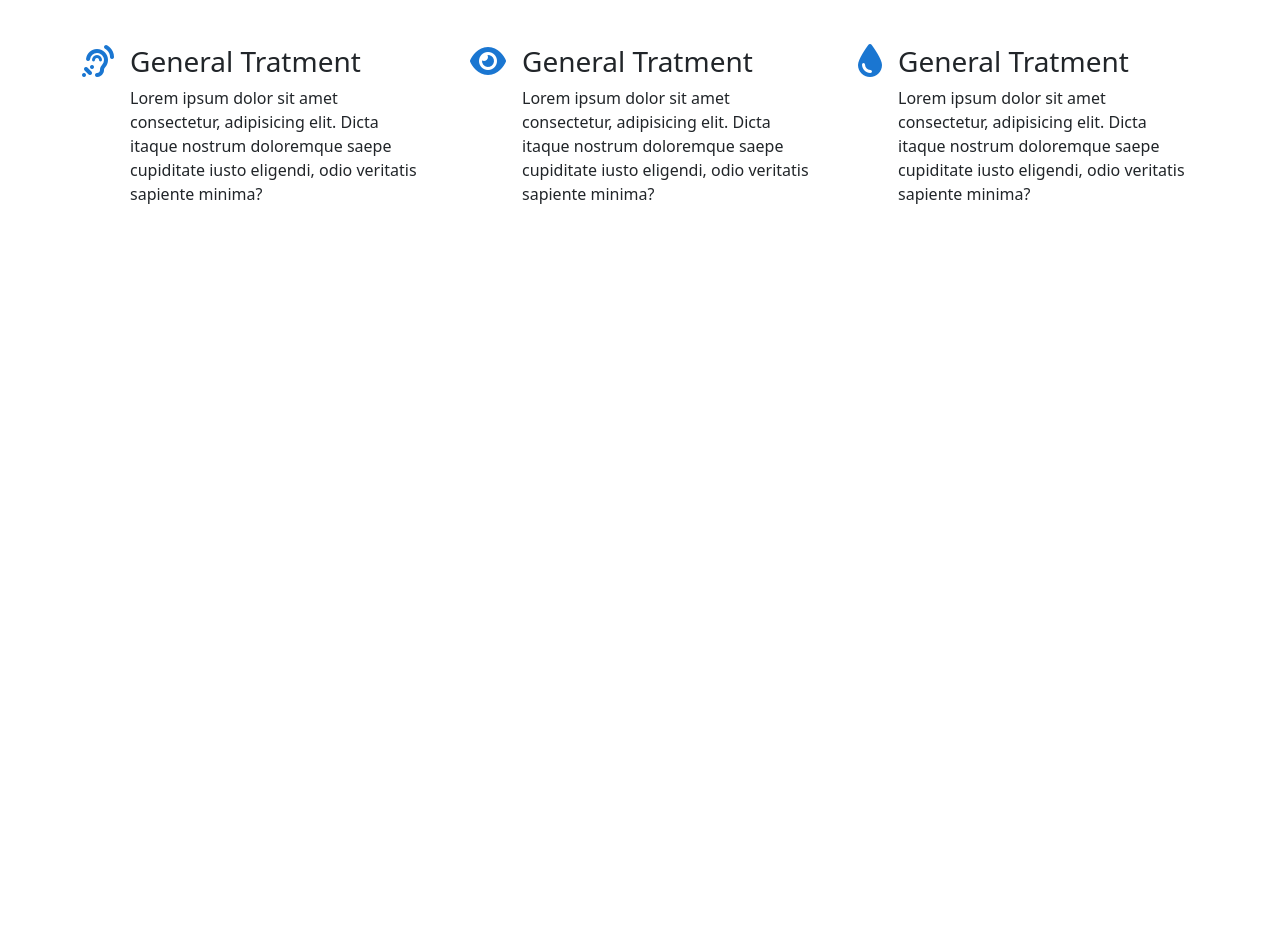
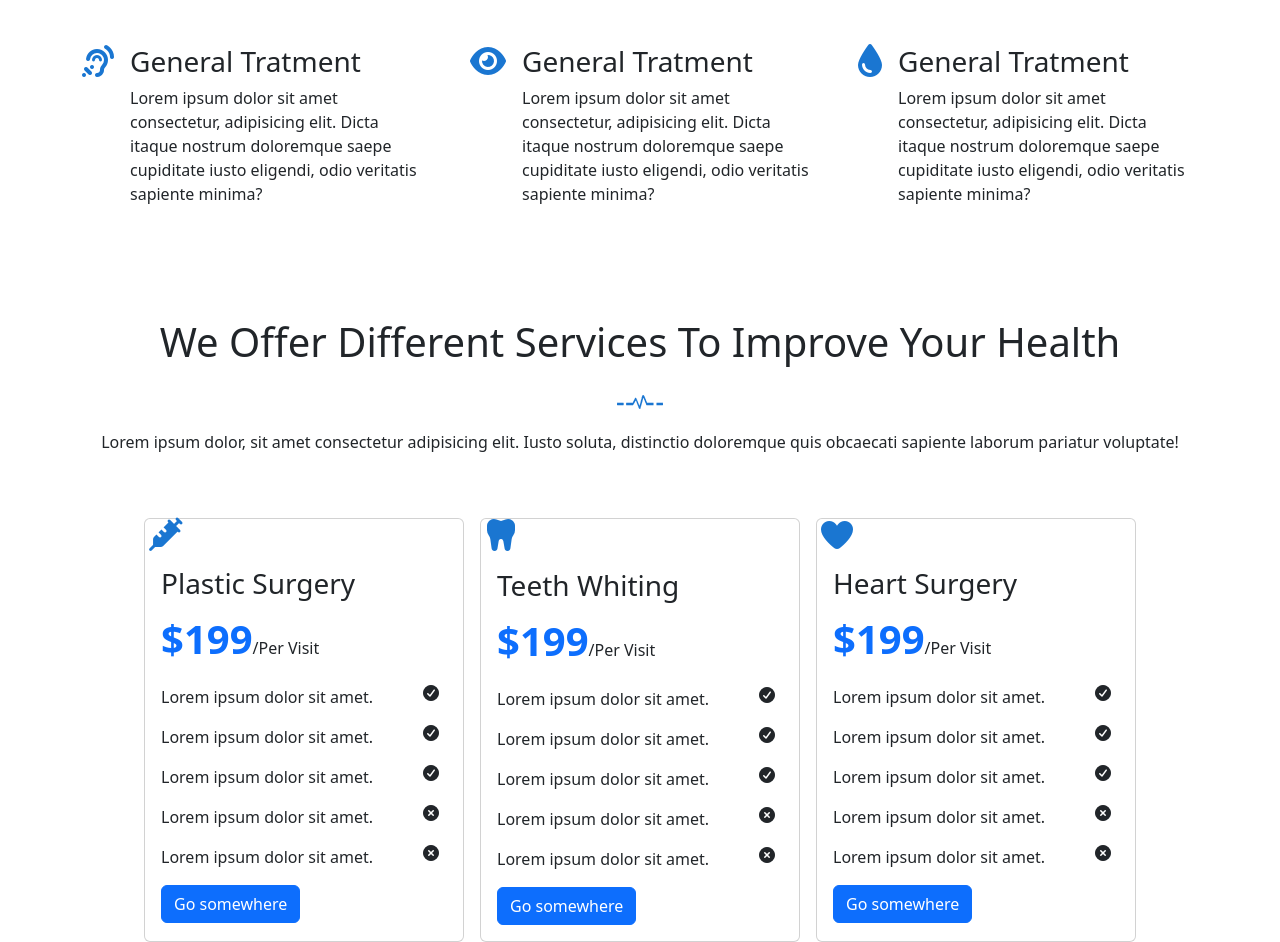
Before and after one commit to nejmaouiimane/project-final-imane-nejmaoui, a plain HTML site: page index.html in a window 1280 px wide. Shown: the part 3673-4615 px from the top of the page. Before the commit the page ends 3943 px from the top, so only its background shows below. Drawn offline with nearby package versions, Linux system fonts and the light colour scheme.

Commit message:
cards of prices

```diff
--- a/index.html
+++ b/index.html
@@ -294,7 +294,6 @@
     <!-- carousel test -->
 
     <!-- text -->
-    <section>
 
     <!-- full bootstrap part -->
     <div class="section6 d-lg-flex flex-lg-column ">
@@ -358,8 +357,107 @@
                     </div>
                 </div>
             </div>
+        </div>
+    </div>
+    <!-- card section -->
+    <div class="container  w-100">
+        <div class="div1 d-lg-flex align-content-lg-center flex-lg-column align-items-lg-center py-5 gap-3">
+            <h1 class="text-lg-center">We Offer Different Services To Improve Your Health</h1>
+            <img src="./public/img/section-img.png" alt="">
+            <p class="text-lg-center">Lorem ipsum dolor, sit amet consectetur adipisicing elit. Iusto soluta,
+                distinctio doloremque quis
+                obcaecati sapiente laborum pariatur voluptate!</p>
+        </div>
+        <div class="cardss justify-content-lg-center gap-lg-3 d-lg-flex">
+            <div class="card" style="width: 20rem; ">
+                <i class="fa-solid fa-syringe align-items-lg-center fs-2 text-bleu"></i>
+                <div class="card-body">
+                    <h3 class="card-title">Plastic Surgery</h3>
+                    <p><span class="fw-bold text-primary fs-1">$199</span>/Per Visit </p>
+
+                    <div class="d-lg-flex gap-lg-5 align-self-lg-center">
+                        <p>Lorem ipsum dolor sit amet.</p>
+                        <i class="fa-solid fa-circle-check"></i>
+                    </div>
+                    <div class="d-lg-flex gap-lg-5 align-self-lg-center">
+                        <p>Lorem ipsum dolor sit amet.</p>
+                        <i class="fa-solid fa-circle-check"></i>
+                    </div>
+                    <div class="d-lg-flex gap-lg-5 align-self-lg-center">
+                        <p>Lorem ipsum dolor sit amet.</p>
+                        <i class="fa-solid fa-circle-check"></i>
+                    </div>
+                    <div class="d-lg-flex gap-lg-5 align-self-lg-center">
+                        <p>Lorem ipsum dolor sit amet.</p>
+                        <i class="fa-solid fa-circle-xmark"></i>
+                    </div>
+                    <div class="d-lg-flex gap-lg-5 align-self-lg-center">
+                        <p>Lorem ipsum dolor sit amet.</p>
+                        <i class="fa-solid fa-circle-xmark"></i>
+                    </div>
+                    <a href="#" class="btn btn-primary">Go somewhere</a>
+                </div>
+            </div>
+            <div class="card" style="width: 20rem;">
+                <div class=""><i class="fa-solid fa-tooth align-items-lg-center fs-2 text-bleu"></i></div>
+
+                <div class="card-body">
+                    <h3 class="card-title">Teeth Whiting</h3>
+                    <p><span class="fw-bold text-primary fs-1">$199</span>/Per Visit </p>
+                    <div class="d-lg-flex gap-lg-5 align-self-lg-center">
+                        <p>Lorem ipsum dolor sit amet.</p>
+                        <i class="fa-solid fa-circle-check"></i>
+                    </div>
+                    <div class="d-lg-flex gap-lg-5 align-self-lg-center">
+                        <p>Lorem ipsum dolor sit amet.</p>
+                        <i class="fa-solid fa-circle-check"></i>
+                    </div>
+                    <div class="d-lg-flex gap-lg-5 align-self-lg-center">
+                        <p>Lorem ipsum dolor sit amet.</p>
+                        <i class="fa-solid fa-circle-check"></i>
+                    </div>
+                    <div class="d-lg-flex gap-lg-5 align-self-lg-center">
+                        <p>Lorem ipsum dolor sit amet.</p>
+                        <i class="fa-solid fa-circle-xmark"></i>
+                    </div>
+                    <div class="d-lg-flex gap-lg-5 align-self-lg-center">
+                        <p>Lorem ipsum dolor sit amet.</p>
+                        <i class="fa-solid fa-circle-xmark"></i>
+                    </div>
+                    <a href="#" class="btn btn-primary">Go somewhere</a>
+                </div>
+            </div>
+            <div class="card" style="width: 20rem;">
+                <i class="fa-solid fa-heart fs-2 text-bleu"></i>
+                <div class="card-body">
+                    <h3 class="card-title">Heart Surgery</h3>
+                    <p><span class="fw-bold text-primary fs-1">$199</span>/Per Visit </p>
+                    <div class="d-lg-flex gap-lg-5 align-self-lg-center">
+                        <p>Lorem ipsum dolor sit amet.</p>
+                        <i class="fa-solid fa-circle-check"></i>
+                    </div>
+                    <div class="d-lg-flex gap-lg-5 align-self-lg-center">
+                        <p>Lorem ipsum dolor sit amet.</p>
+                        <i class="fa-solid fa-circle-check"></i>
+                    </div>
+                    <div class="d-lg-flex gap-lg-5 align-self-lg-center">
+                        <p>Lorem ipsum dolor sit amet.</p>
+                        <i class="fa-solid fa-circle-check"></i>
+                    </div>
+                    <div class="d-lg-flex gap-lg-5 align-self-lg-center">
+                        <p>Lorem ipsum dolor sit amet.</p>
+                        <i class="fa-solid fa-circle-xmark"></i>
+                    </div>
+                    <div class="d-lg-flex gap-lg-5 align-self-lg-center">
+                        <p>Lorem ipsum dolor sit amet.</p>
+                        <i class="fa-solid fa-circle-xmark"></i>
+                    </div>
+                    <a href="#" class="btn btn-primary">Go somewhere</a>
+                </div>
+            </div>
 
         </div>
+
     </div>
 
 
--- a/src/sass/modules/home/_main.scss
+++ b/src/sass/modules/home/_main.scss
@@ -254,6 +254,9 @@ body {
             }
         }
     }
+    .icon-card{
+        font-size: larger !important;
+    }
 }
 @media (max-width:430px) {
     .carousel1{
```
Also changed, not shown: public/css/app.css, 1 other file. Lines whose indentation alone changed are shown as unchanged.
